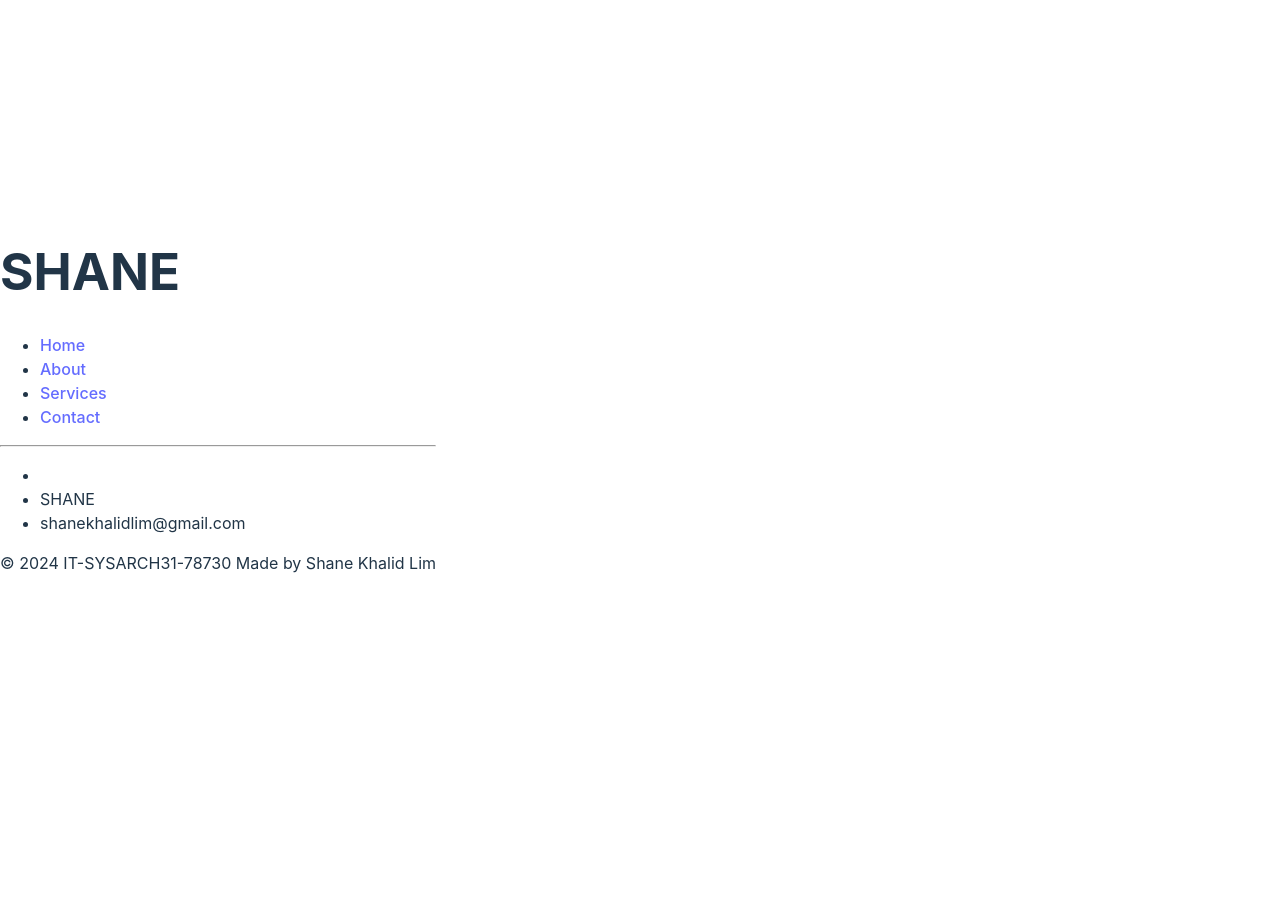
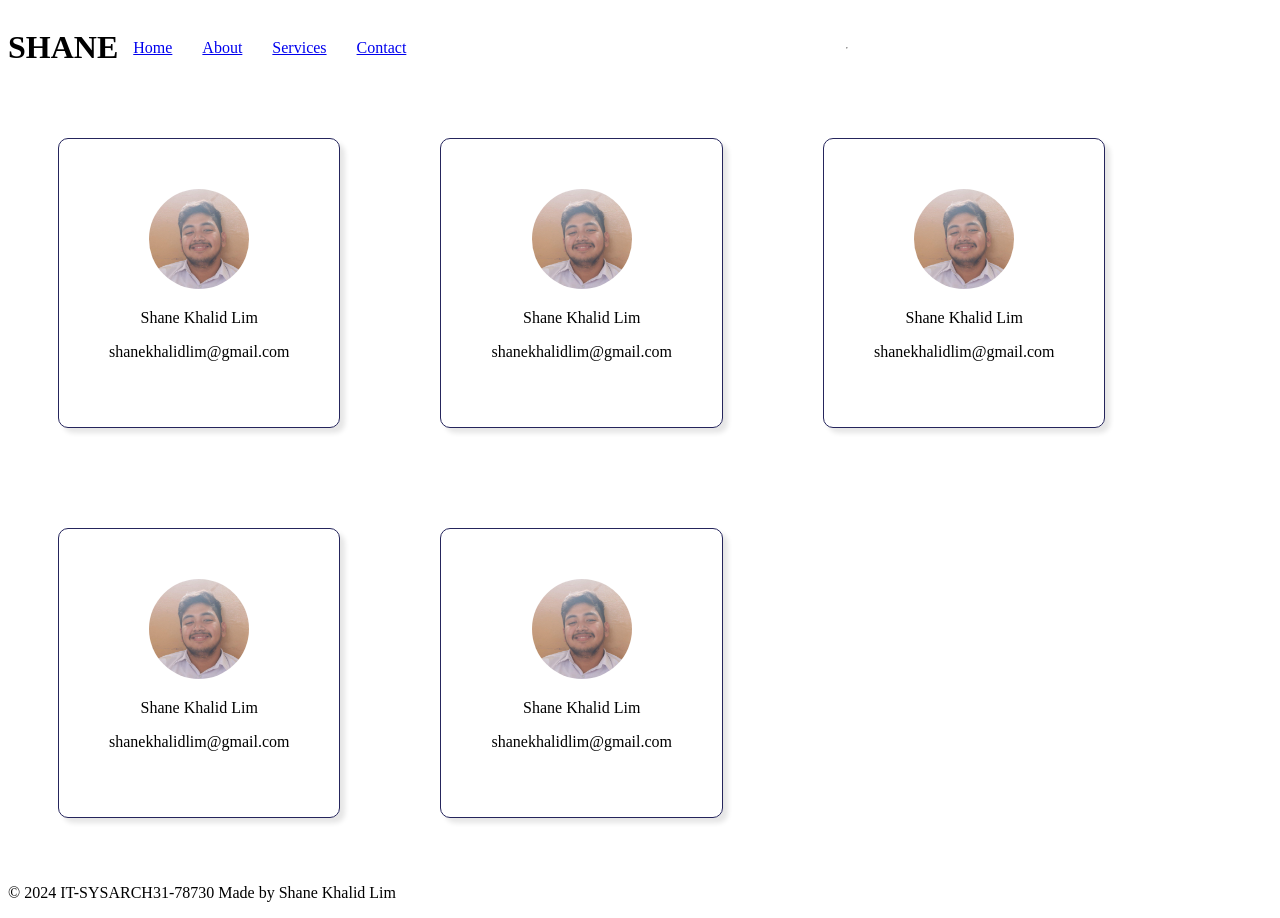
Before and after one commit to ShaneKhalidLim/-it-sysarch31-78730-activity2, a React (Vite) app: page / in a window 1280 px wide. Before the commit the page ends 800 px from the top, so only its background shows below. Built offline with nearby package versions, Linux system fonts and the light colour scheme.

Commit message:
Shane Commit a message

```diff
--- a/package.json
+++ b/package.json
@@ -10,6 +10,7 @@
     "preview": "vite preview"
   },
   "dependencies": {
+    "node-sass": "^9.0.0",
     "react": "^18.2.0",
     "react-dom": "^18.2.0"
   },
--- a/src/Student.jsx
+++ b/src/Student.jsx
@@ -1,13 +1,23 @@
-function Food(){
-    const food1 = "Orange";
-    const studName = "Shane";
-    const studEmail = "shanekhalidlim@gmail.com";
+import profilePic from './assets/gwapo.jpg'
+function Student(){
+    const students = [{id: 1, name: "Shane Khalid Lim", email: "shanekhalidlim@gmail.com"},
+                    {id: 2, name: "Shane Khalid Lim", email: "shanekhalidlim@gmail.com"},
+                    {id: 3, name: "Shane Khalid Lim", email: "shanekhalidlim@gmail.com"},
+                    {id: 4, name: "Shane Khalid Lim", email: "shanekhalidlim@gmail.com"},
+                    {id: 5, name: "Shane Khalid Lim", email: "shanekhalidlim@gmail.com"},];
+
+    const listOfStudent = students.map(students => <li key={students.id}>
+                                        {students.name} &nbsp; {students.email}</li>);
     return(
-        <ul>
-            <li></li>
-            <li>{studName.toUpperCase()}</li>
-            <li>{studEmail.toLowerCase()}</li>
-        </ul>
+        <>
+            {students.map((student) => (
+                <div className = "card">
+                    <img src ={profilePic} alt="Profile Picure"></img>
+                    <p>{student.name}</p>
+                    <p>{student.email}</p>
+                </div>
+            ))}
+        </>
     );
 }
-export default Food
+export default Student
--- a/src/header.jsx
+++ b/src/header.jsx
@@ -2,7 +2,7 @@ function Header(){
 
     return(
         <header>
-        <h1>SHANE</h1>
+            <h1>SHANE</h1>
         <nav>
           <ul>
               <li><a href="#">Home</a></li>
@@ -13,6 +13,6 @@ function Header(){
         </nav>
         <hr></hr>
         </header>
-    )
+    );
 }
 export default Header
--- a/src/index.css
+++ b/src/index.css
@@ -1,69 +1,40 @@
-:root {
-  font-family: Inter, system-ui, Avenir, Helvetica, Arial, sans-serif;
-  line-height: 1.5;
-  font-weight: 400;
+header{
+  display: flex;
+  align-items: center;
 
-  color-scheme: light dark;
-  color: rgba(255, 255, 255, 0.87);
-  background-color: #242424;
+}
+ul{
+  list-style-type: none;
+  padding: 0px;
+  margin: 0px;
+  overflow: hidden
 
-  font-synthesis: none;
-  text-rendering: optimizeLegibility;
-  -webkit-font-smoothing: antialiased;
-  -moz-osx-font-smoothing: grayscale;
+}
+a{
+  padding: 15px;
+  display: block;
+  text-align: center;
+}
+li{
+  float: left;
+
+}
+.card{
+  border: 1px solid rgb(37, 37, 92);
+  border-radius: 10px;
+  box-shadow: 5px 5px 5px rgb(0, 0, 0, 0.1);
+  display: inline-block;
+  text-align: center;
+  max-width: 250px;
+  padding: 50px;
+  margin: 50px;
 }
 
-a {
-  font-weight: 500;
-  color: #646cff;
-  text-decoration: inherit;
+img{
+  width: 100px;
+  height: 100px;
+  border-radius: 50%;
 }
-a:hover {
-  color: #535bf2;
+ol{
+  list-style: none;
 }
-
-body {
-  margin: 0;
-  display: flex;
-  place-items: center;
-  min-width: 320px;
-  min-height: 100vh;
-}
-
-h1 {
-  font-size: 3.2em;
-  line-height: 1.1;
-}
-
-button {
-  border-radius: 8px;
-  border: 1px solid transparent;
-  padding: 0.6em 1.2em;
-  font-size: 1em;
-  font-weight: 500;
-  font-family: inherit;
-  background-color: #1a1a1a;
-  cursor: pointer;
-  transition: border-color 0.25s;
-}
-button:hover {
-  border-color: #646cff;
-}
-button:focus,
-button:focus-visible {
-  outline: 4px auto -webkit-focus-ring-color;
-}
-
-@media (prefers-color-scheme: light) {
-  :root {
-    color: #213547;
-    background-color: #ffffff;
-  }
-  a:hover {
-    color: #747bff;
-  }
-  button {
-    background-color: #f9f9f9;
-  }
-
-}
```
Also changed, not shown: src/assets/gwapo.jpg (added), 1 other file (tests, documents, lock files or other folders).
